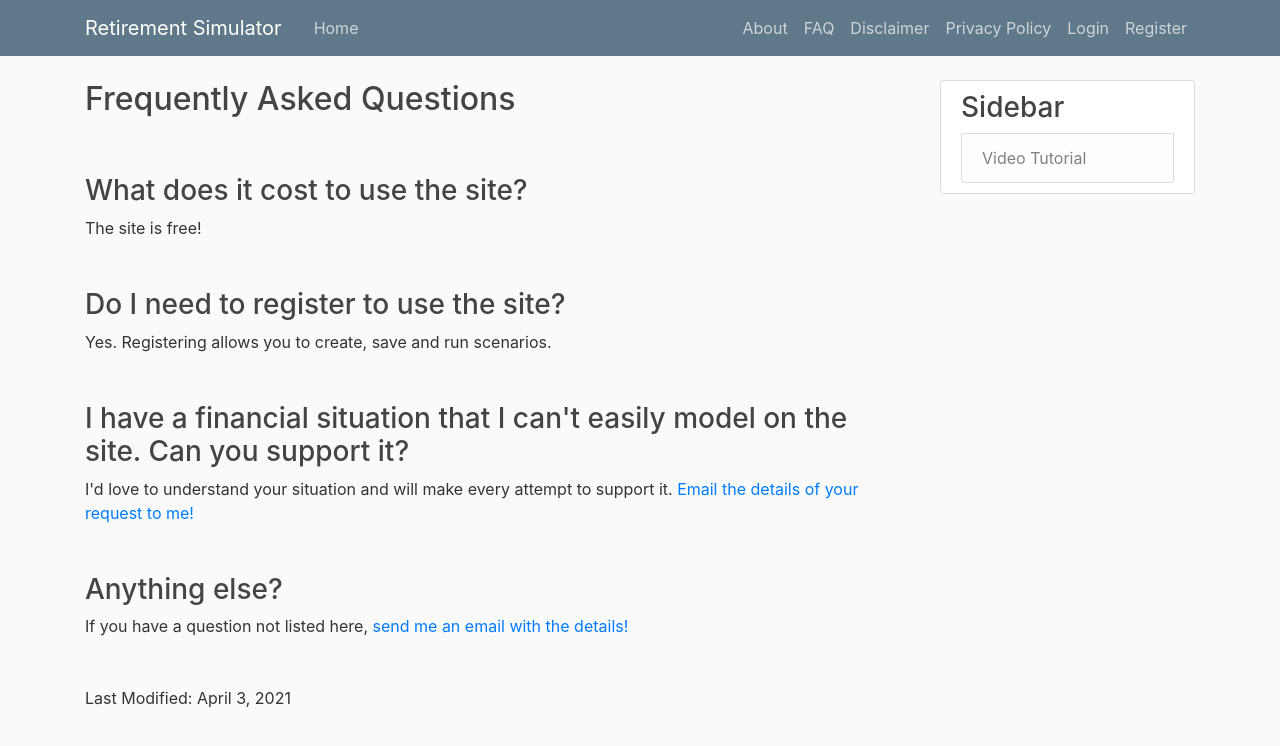
After one commit to jgvergo/MonteCarloRetirement, a Flask app: page /FAQ in a window 1280 px wide. The commit adds this page. Shown: the top 746 px of the page. Run offline with Flask 2, Linux system fonts and the light colour scheme; parts of the project's set-up code (start-up, migrations or seed data) failed here and were passed over; some libraries are stand-ins or nearby versions.

Commit message:
Added FAQ page

```diff
--- a/Simulation/main/routes.py
+++ b/Simulation/main/routes.py
@@ -30,3 +30,7 @@ def disclaimer():
 @main.route("/privacy-policy")
 def privacy_policy():
     return render_template('privacy-policy.html', title='Privacy Policy')
+
+@main.route("/FAQ")
+def FAQ():
+    return render_template('faq.html', title='Frequently Asked Questions')
--- /dev/null
+++ b/Simulation/templates/FAQ.html
@@ -0,0 +1,23 @@
+{% extends "layout.html" %}
+{% block content %}
+    <h2>Frequently Asked Questions</h2>
+    <br>
+
+    <br><h3>What does it cost to use the site?</h3>
+    The site is free!
+    <br><br>
+
+    <br><h3>Do I need to register to use the site?</h3>
+    Yes. Registering allows you to create, save and run scenarios.
+    <br><br>
+
+    <br><h3>I have a financial situation that I can't easily model on the site. Can you support it?</h3>
+    I'd love to understand your situation and will make every attempt to support it. <a href="mailto:montecarloretirement@gmail.com">Email the details of your request to me!</a>
+    <br><br>
+
+    <br><h3>Anything else?</h3>
+    If you have a question not listed here, <a href="mailto:montecarloretirement@gmail.com">send me an email with the details!</a>
+    <br><br>
+    <br>Last Modified: April 3, 2021
+
+{% endblock content %}
--- a/Simulation/templates/layout.html
+++ b/Simulation/templates/layout.html
@@ -38,6 +38,7 @@
             <!-- Navbar Right Side -->
             <div class="navbar-nav">
               <a class="nav-item nav-link" href="{{ url_for('main.about') }}">About</a>
+              <a class="nav-item nav-link" href="{{ url_for('main.FAQ') }}">FAQ</a>
               <a class="nav-item nav-link" href="{{ url_for('main.disclaimer') }}">Disclaimer</a>
               <a class="nav-item nav-link" href="{{ url_for('main.privacy_policy') }}">Privacy Policy</a>
               {% if not current_user.is_authenticated %}
```
